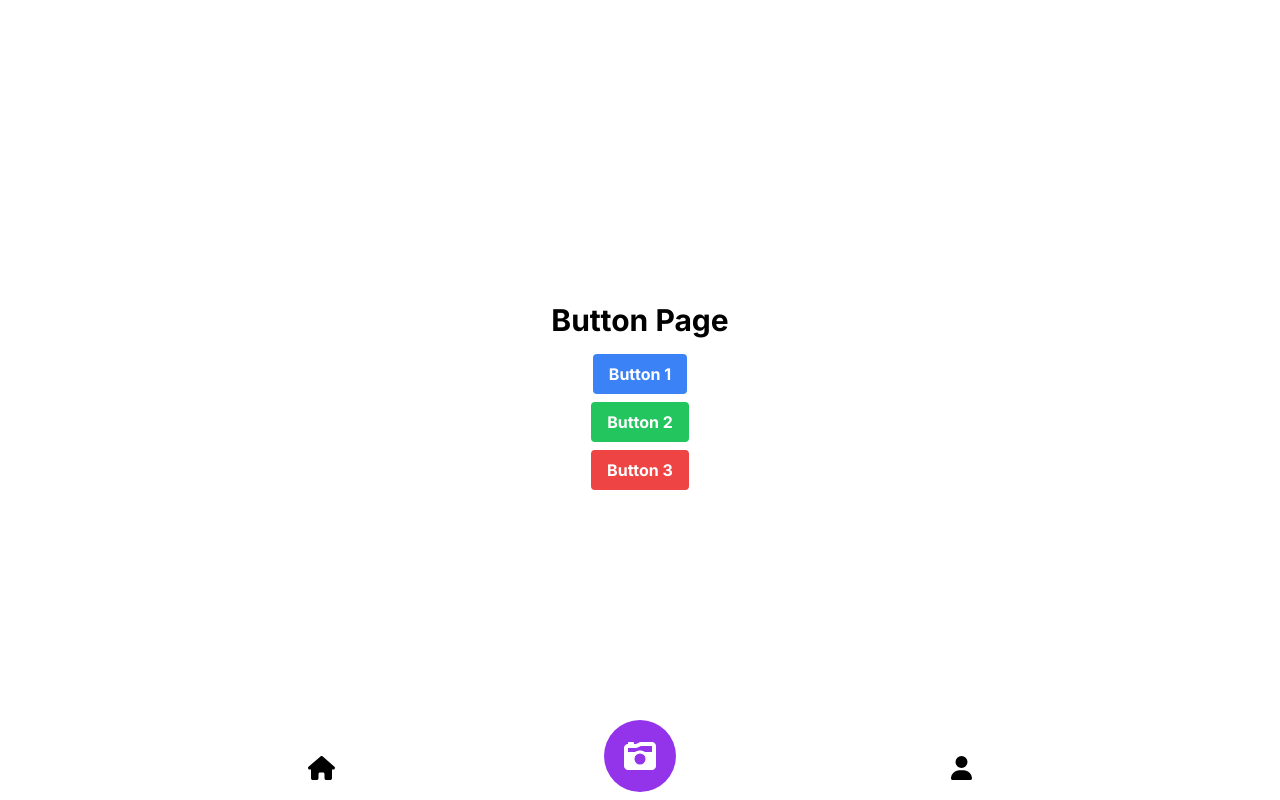
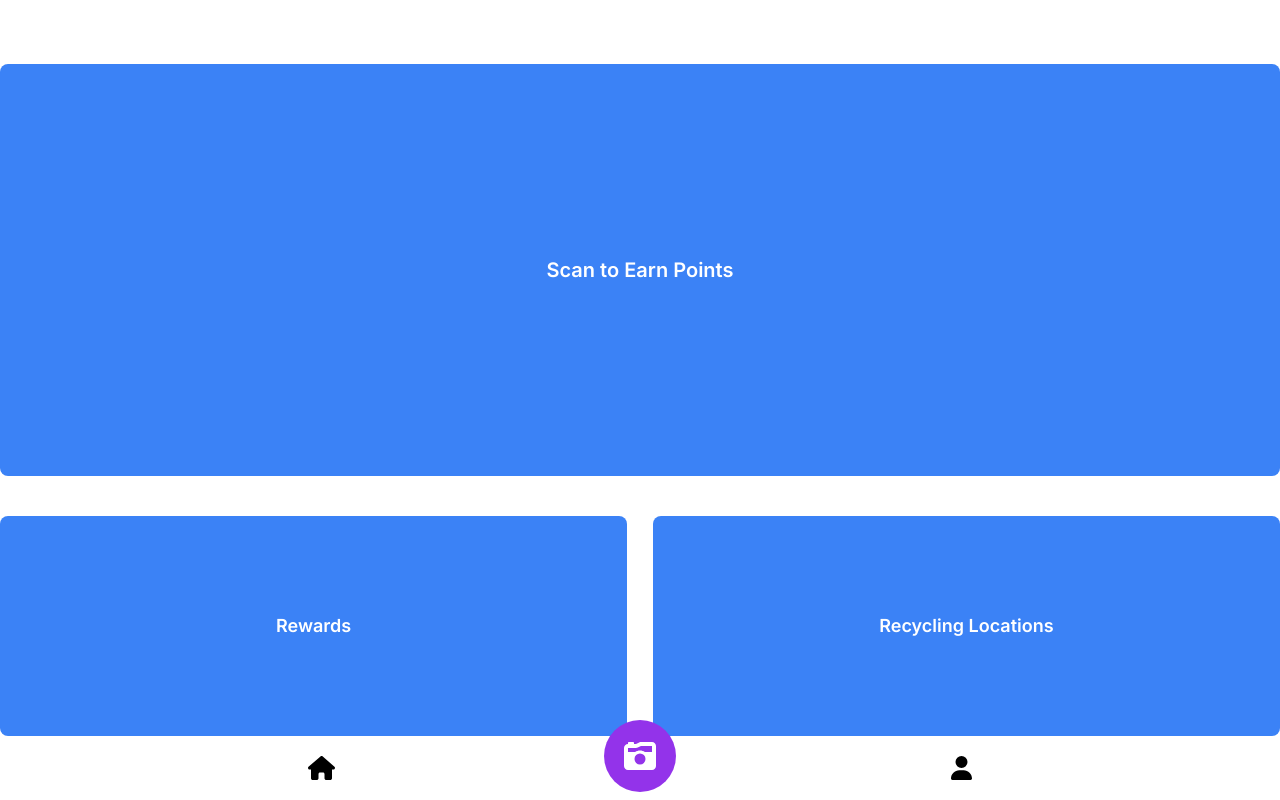
Before and after one commit to agile-78/web, a Next.js app: page /home in a window 1280 px wide. Built offline with nearby package versions, Linux system fonts and the light colour scheme.

Commit message:
Home Page Base

```diff
--- a/src/app/(nav)/home/page.tsx
+++ b/src/app/(nav)/home/page.tsx
@@ -1,34 +1,19 @@
 import React from 'react';
 
-const handleButtonClick = (buttonName: string) => {
-  console.log(`Button ${buttonName} clicked`);
-  // You can add your desired logic here for each button
-};
-
-const MyPage: React.FC = () => {
-  return (
-    <div className="flex flex-col items-center justify-center h-screen">
-      <h1 className="text-3xl font-bold mb-4">Button Page</h1>
-      <button
-        className="bg-blue-500 hover:bg-blue-700 text-white font-bold py-2 px-4 rounded mb-2"
-        onClick={() => handleButtonClick('Button 1')}
-      >
-        Button 1
+const YourComponent: React.FC = () => (
+  <div style={{ display: 'flex', flexDirection: 'column', justifyContent: 'center', alignItems: 'center', minHeight: '100vh' }}>
+    <button className="bg-blue-500 text-white text-xl font-semibold py-48 px-16 rounded-lg mb-10 hover:bg-blue-600" style={{ width: '100%' }}>
+      Scan to Earn Points
+    </button>
+    <div style={{ display: 'flex', justifyContent: 'space-between', width: '100%' }}>
+      <button className="bg-blue-500 text-white text-lg font-semibold py-24 px-20 rounded-lg hover:bg-blue-600" style={{ width: '49%' }}>
+        Rewards
       </button>
-      <button
-        className="bg-green-500 hover:bg-green-700 text-white font-bold py-2 px-4 rounded mb-2"
-        onClick={() => handleButtonClick('Button 2')}
-      >
-        Button 2
-      </button>
-      <button
-        className="bg-red-500 hover:bg-red-700 text-white font-bold py-2 px-4 rounded mb-2"
-        onClick={() => handleButtonClick('Button 3')}
-      >
-        Button 3
+      <button className="bg-blue-500 text-white text-lg font-semibold py-24 px-20 rounded-lg hover:bg-blue-600" style={{ width: '49%' }}>
+        Recycling Locations
       </button>
     </div>
-  );
-};
+  </div>
+);
 
-export default MyPage;
+export default YourComponent;
```
